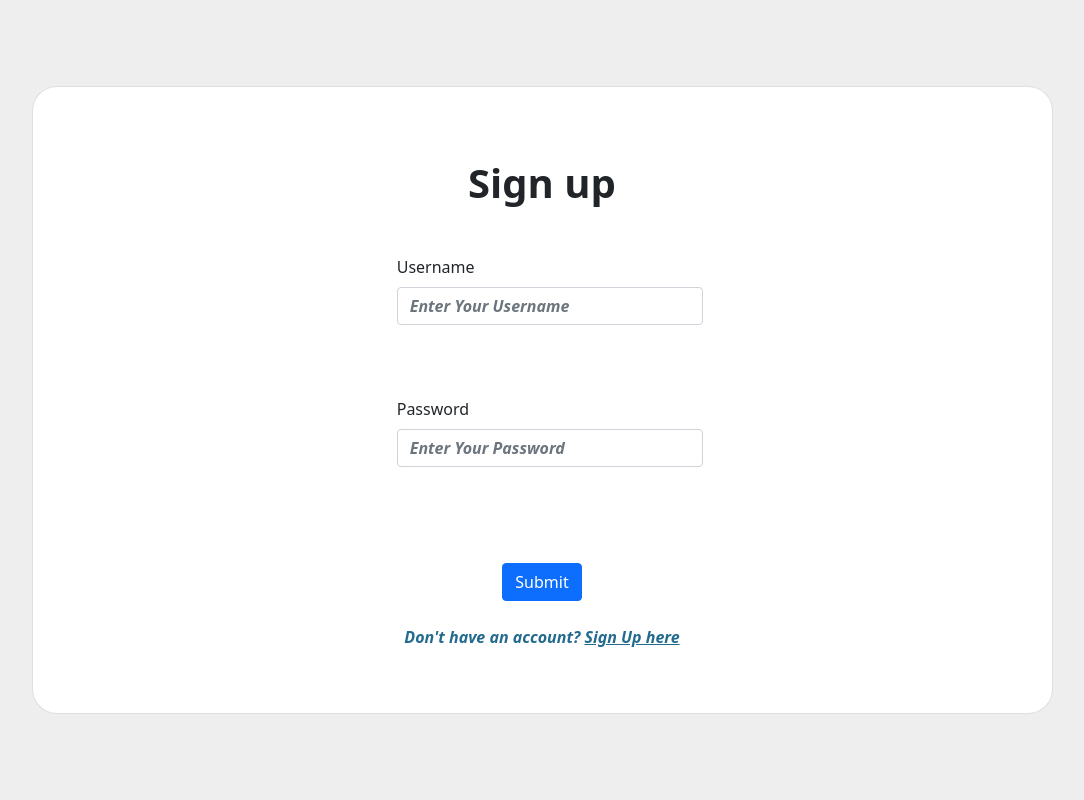
After one commit to rithurajnambiar17/skin-cancer-classification, a Flask app: page /login in a window 1280 px wide. The commit adds this page. Shown: the whole page, without its empty margins (98-1182 px from the left). Run offline with Flask 2, Linux system fonts and the light colour scheme; some libraries are stand-ins or nearby versions.

Commit message:
added login-signup functionality!

```diff
--- a/app.py
+++ b/app.py
@@ -1,8 +1,85 @@
-from flask import Flask, render_template
+from http.client import RemoteDisconnected
+from flask import Flask, render_template, request, redirect, url_for, session
+from flask_mysqldb import MySQL
+import MySQLdb.cursors
+import re
+
 
 app = Flask(__name__)
+
+
+app.secret_key = 'your secret key'
 app.static_folder = 'static'
+
+app.config['MYSQL_HOST'] = 'localhost'
+app.config['MYSQL_USER'] = 'root'
+app.config['MYSQL_PASSWORD'] = 'admin'
+app.config['MYSQL_DB'] = 'skincancer'
+
+mysql = MySQL(app)
 
 @app.route('/')
 def index():
     return render_template('index.html')
+
+@app.route('/about')
+def about():
+    return render_template('about.html')
+
+@app.route('/predict')
+def predict():
+    return render_template('predict.html')
+
+@app.route('/login', methods =['GET', 'POST'])
+def login():
+    msg = ''
+    if request.method == 'POST' and 'username' in request.form and 'password' in request.form:
+        username = request.form['username']
+        password = request.form['password']
+        cursor = mysql.connection.cursor(MySQLdb.cursors.DictCursor)
+        cursor.execute('SELECT * FROM accounts WHERE username = % s AND password = % s', (username, password, ))
+        account = cursor.fetchone()
+        if account:
+            session['loggedin'] = True
+            session['id'] = account['id']
+            session['username'] = account['username']
+            msg = 'Logged in successfully !'
+            return render_template('index.html', msg = msg)
+        else:
+            msg = 'Incorrect username / password !'
+    return render_template('login.html', msg = msg)
+
+@app.route('/logout')
+def logout():
+    session.pop('loggedin', None)
+    session.pop('id', None)
+    session.pop('username', None)
+    return redirect(url_for('login'))
+
+@app.route('/register', methods =['GET', 'POST'])
+def register():
+    msg = ''
+    if request.method == 'POST' and 'username' in request.form and 'password' in request.form and 'email' in request.form :
+        username = request.form['username']
+        password = request.form['password']
+        email = request.form['email']
+        cursor = mysql.connection.cursor(MySQLdb.cursors.DictCursor)
+        cursor.execute('SELECT * FROM accounts WHERE username = % s', (username, ))
+        account = cursor.fetchone()
+        if account:
+            msg = 'Account already exists !'
+        elif not re.match(r'[^@]+@[^@]+\.[^@]+', email):
+            msg = 'Invalid email address !'
+        elif not re.match(r'[A-Za-z0-9]+', username):
+            msg = 'Username must contain only characters and numbers !'
+        elif not username or not password or not email:
+            msg = 'Please fill out the form !'
+        else:
+            cursor.execute('INSERT INTO accounts VALUES (NULL, % s, % s)', (username, password, ))
+            mysql.connection.commit()
+            msg = 'You have successfully registered !'
+    elif request.method == 'POST':
+        msg = 'Please fill out the form !'
+    return render_template('register.html', msg = msg)
+
+app.run(debug=True)
--- a/static/css/styles.css
+++ b/static/css/styles.css
@@ -0,0 +1,52 @@
+/* Store this code in 'style.css' file inside the 'static' folder*/
+
+.header{
+    padding: 5px 120px;
+    width: 150px;
+    height: 70px;
+    background-color: #236B8E;
+}
+
+.border{
+    padding: 80px 50px;
+    width: 400px;
+    height: 450px;
+    border: 1px solid #236B8E;
+    border-radius: 0px;
+    background-color: #9AC0CD;
+}
+
+/* .btn {
+    padding: 5px 20px;
+    background-color: #236B8E;
+    color: #FFFFFF;
+    font-style: oblique;
+    font-weight: bold;
+    border-radius: 10px;
+} */
+
+.textbox{
+    padding: 10px 40px;
+    background-color: #236B8E;
+    text-color: #FFFFFF;
+    border-radius: 10px;
+}
+
+::placeholder {
+    color: #FFFFFF;
+    opacity: 1;
+    font-style: oblique;
+    font-weight: bold;
+}
+
+.word{
+    color: #FFFFFF;
+    font-style: oblique;
+    font-weight: bold;
+}
+
+.bottom{
+    color: #236B8E;
+    font-style: oblique;
+    font-weight: bold;
+}
--- /dev/null
+++ b/templates/login.html
@@ -0,0 +1,58 @@
+<html>
+    <head>
+        <meta charset="UTF-8">
+        <title> Login </title>
+        <link href="https://cdn.jsdelivr.net/npm/bootstrap@5.0.2/dist/css/bootstrap.min.css" rel="stylesheet" integrity="sha384-EVSTQN3/azprG1Anm3QDgpJLIm9Nao0Yz1ztcQTwFspd3yD65VohhpuuCOmLASjC" crossorigin="anonymous">
+        <link rel="stylesheet" href="{{ url_for('static', filename='css/styles.css') }}">
+    </head>
+    <body>
+        <section class="vh-100" style="background-color: #eee;">
+            <div class="container h-100">
+                <div class="row d-flex justify-content-center align-items-center h-100">
+                <div class="col-lg-12 col-xl-11">
+                    <div class="card text-black" style="border-radius: 25px;">
+                    <div class="card-body p-md-5">
+                        <div class="row justify-content-center">
+                            <div class="col-md-10 col-lg-6 col-xl-5 order-2 order-lg-1">
+
+                                <p class="text-center h1 fw-bold mb-5 mx-1 mx-md-4 mt-4">Sign up</p>
+
+                                <form action="{{ url_for('login') }}" class="mx-1 mx-md-4" method="POST">
+                                    <div class="msg">{{ msg }}</div>
+
+                                    <div class="d-flex flex-row align-items-center mb-4">
+                                        <i class="fas fa-user fa-lg me-3 fa-fw"></i>
+                                        <div class="form-outline flex-fill mb-0">
+                                            <label class="form-label">Username</label>
+                                        <input id="username" name="username" type="text" placeholder="Enter Your Username" class="form-control"/></br></br>
+                                        </div>
+                                    </div>
+
+                                    <div class="d-flex flex-row align-items-center mb-4">
+                                        <i class="fas fa-lock fa-lg me-3 fa-fw"></i>
+                                        <div class="form-outline flex-fill mb-0">
+                                            <label class="form-label">Password</label>
+                                        <input id="password" name="password" type="password" placeholder="Enter Your Password" class="form-control"/></br></br></br>
+                                        </div>
+                                    </div>
+
+                                    <div class="d-flex justify-content-center mx-4 mb-3 mb-lg-4">
+                                        <input type="submit" class="btn btn-primary btn-md">
+
+                                    </div>
+                                </form>
+                                <center>
+                                    <p class="bottom">Don't have an account?  <a class="bottom" href="{{url_for('register')}}"> Sign Up here</a></p>
+                                </center>
+
+
+                            </div>
+                        </div>
+                    </div>
+                    </div>
+                </div>
+                </div>
+            </div>
+        </section>
+    </body>
+</html>
```
Also changed, not shown: programs/sql/create.sql (added, +9 -0 lines), templates/index.html (+30 -8 lines), templates/register.html (added, +26 -0 lines), templates/about.html (added), templates/predict.html (added).
